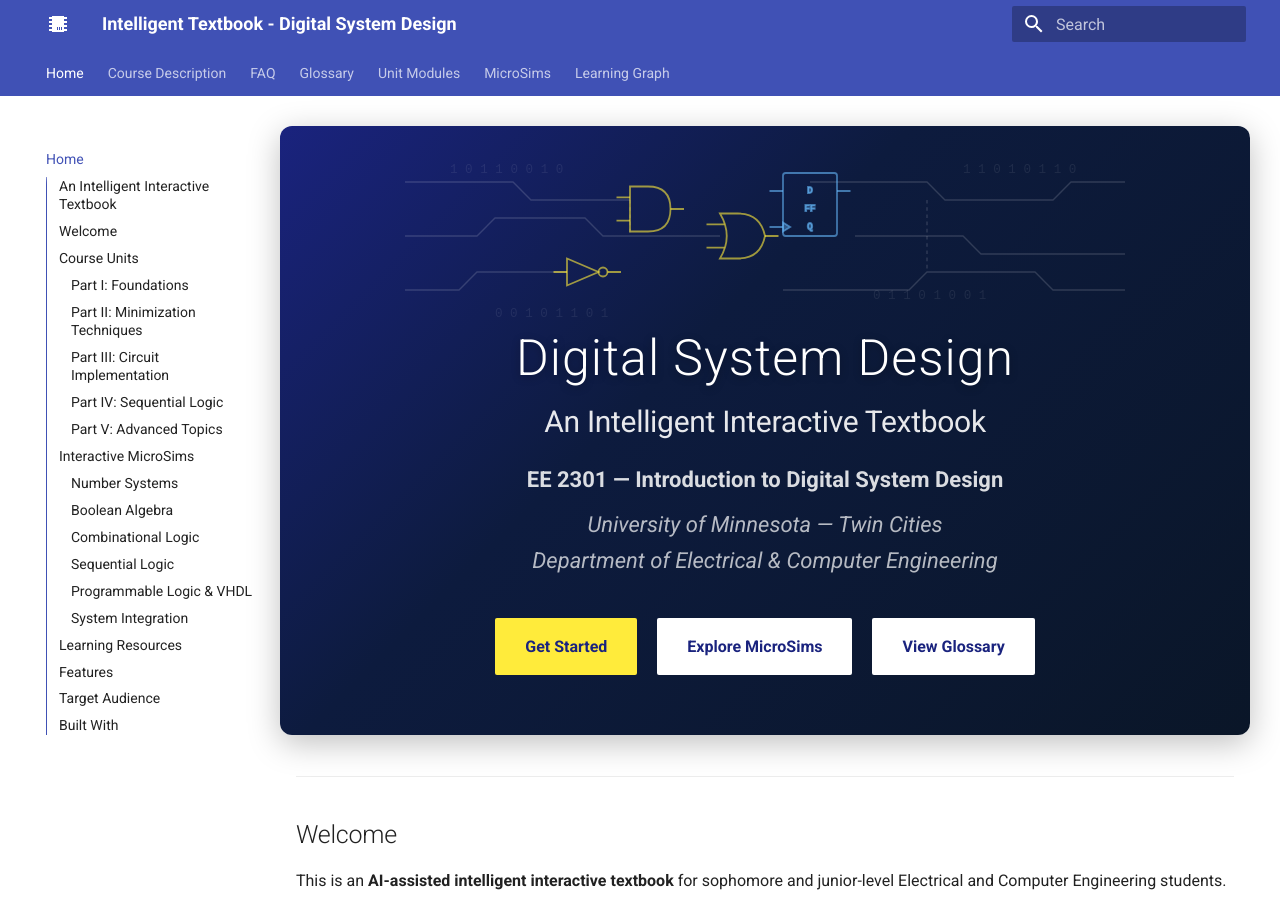
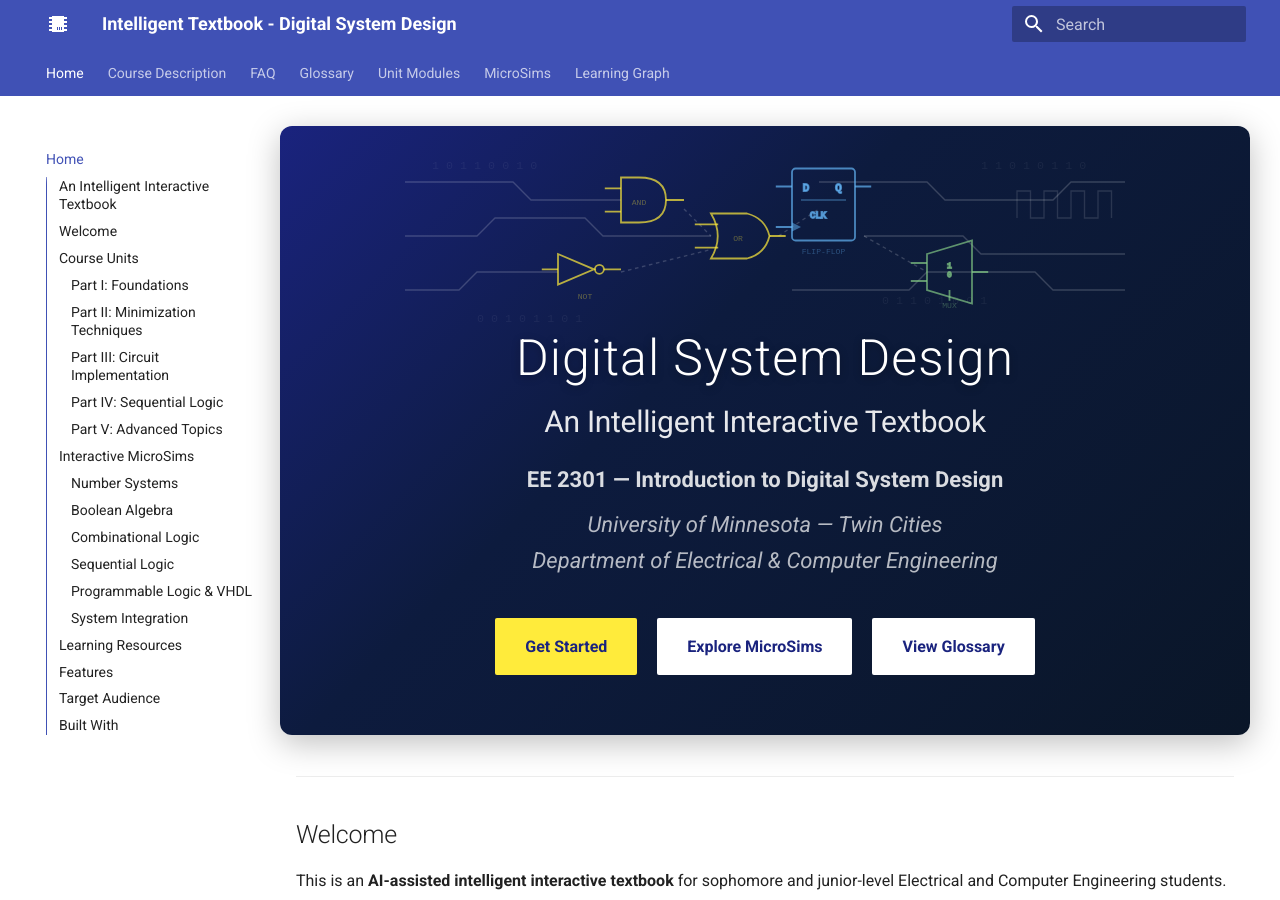
Before and after one commit to Nati-123/intelligent-textbook-ee2301, an MkDocs documentation site: the page built from docs/index.md, in a window 1280 px wide and 900 px high. Built offline with MkDocs 1.6.1 and Material for MkDocs 9.7.7, drawn with Linux system fonts in a browser that asks for light colours.

Commit message:
Fix hero circuit — use external SVG file instead of inline SVG
Co-Authored-By: Claude Opus 4.6 <noreply@anthropic.com>

```diff
--- a/docs/index.md
+++ b/docs/index.md
@@ -6,58 +6,7 @@ description: AI-assisted interactive textbook for EE 2301 - Introduction to Digi
 <div class="hero" markdown>
 
 <div class="hero-circuit">
-  <svg viewBox="0 0 800 200" xmlns="http://www.w3.org/2000/svg" class="circuit-svg">
-    <!-- Circuit traces -->
-    <g stroke="rgba(255,255,255,0.15)" stroke-width="1.5" fill="none">
-      <path d="M0,40 H120 L140,60 H250"/>
-      <path d="M0,100 H80 L100,80 H200 L220,100 H350"/>
-      <path d="M0,160 H60 L80,140 H180"/>
-      <path d="M450,40 H580 L600,60 H720 L740,40 H800"/>
-      <path d="M500,100 H620 L640,120 H800"/>
-      <path d="M420,160 H560 L580,140 H700 L720,160 H800"/>
-      <path d="M250,60 V100" stroke-dasharray="4,4"/>
-      <path d="M580,60 V140" stroke-dasharray="4,4"/>
-    </g>
-    <!-- AND gate -->
-    <g transform="translate(250,45)" fill="none" stroke="rgba(255,235,59,0.6)" stroke-width="2">
-      <path d="M0,0 H20 Q45,0 45,25 Q45,50 20,50 H0 Z"/>
-      <line x1="-15" y1="12" x2="0" y2="12"/>
-      <line x1="-15" y1="38" x2="0" y2="38"/>
-      <line x1="45" y1="25" x2="60" y2="25"/>
-    </g>
-    <!-- OR gate -->
-    <g transform="translate(350,75)" fill="none" stroke="rgba(255,235,59,0.6)" stroke-width="2">
-      <path d="M0,0 Q10,0 20,0 Q45,0 50,25 Q45,50 20,50 Q10,50 0,50 Q15,25 0,0 Z"/>
-      <line x1="-15" y1="12" x2="5" y2="12"/>
-      <line x1="-15" y1="38" x2="5" y2="38"/>
-      <line x1="50" y1="25" x2="65" y2="25"/>
-    </g>
-    <!-- NOT gate (triangle + bubble) -->
-    <g transform="translate(180,125)" fill="none" stroke="rgba(255,235,59,0.6)" stroke-width="2">
-      <polygon points="0,0 35,15 0,30"/>
-      <circle cx="40" cy="15" r="5"/>
-      <line x1="-15" y1="15" x2="0" y2="15"/>
-      <line x1="45" y1="15" x2="60" y2="15"/>
-    </g>
-    <!-- Flip-flop box -->
-    <g transform="translate(420,30)" fill="none" stroke="rgba(100,181,246,0.6)" stroke-width="2">
-      <rect x="0" y="0" width="60" height="70" rx="3"/>
-      <text x="30" y="22" fill="rgba(100,181,246,0.7)" font-size="10" text-anchor="middle" font-family="monospace">D</text>
-      <text x="30" y="42" fill="rgba(100,181,246,0.7)" font-size="10" text-anchor="middle" font-family="monospace">FF</text>
-      <text x="30" y="62" fill="rgba(100,181,246,0.7)" font-size="10" text-anchor="middle" font-family="monospace">Q</text>
-      <polygon points="0,55 8,60 0,65" fill="rgba(100,181,246,0.4)"/>
-      <line x1="-15" y1="20" x2="0" y2="20"/>
-      <line x1="60" y1="20" x2="75" y2="20"/>
-      <line x1="-15" y1="60" x2="0" y2="60"/>
-    </g>
-    <!-- Binary stream decorations -->
-    <text fill="rgba(255,255,255,0.08)" font-size="14" font-family="monospace">
-      <tspan x="50" y="30">1 0 1 1 0 0 1 0</tspan>
-      <tspan x="520" y="170">0 1 1 0 1 0 0 1</tspan>
-      <tspan x="620" y="30">1 1 0 1 0 1 1 0</tspan>
-      <tspan x="100" y="190">0 0 1 0 1 1 0 1</tspan>
-    </text>
-  </svg>
+  <img src="images/circuit-hero.svg" alt="Digital circuit schematic with logic gates, flip-flop, and multiplexer" class="circuit-svg">
 </div>
 
 # Digital System Design
```
Also changed, not shown: docs/images/circuit-hero.svg (added).
